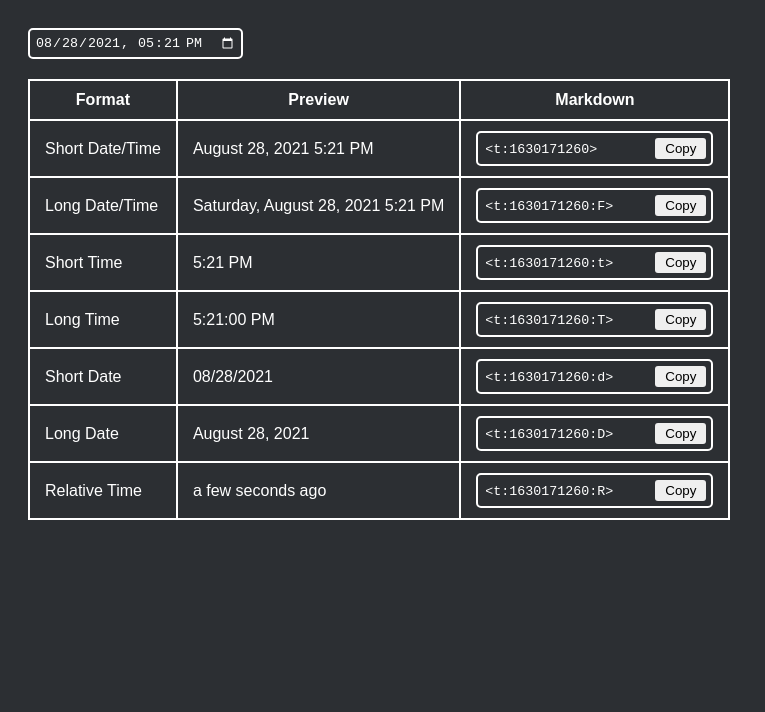
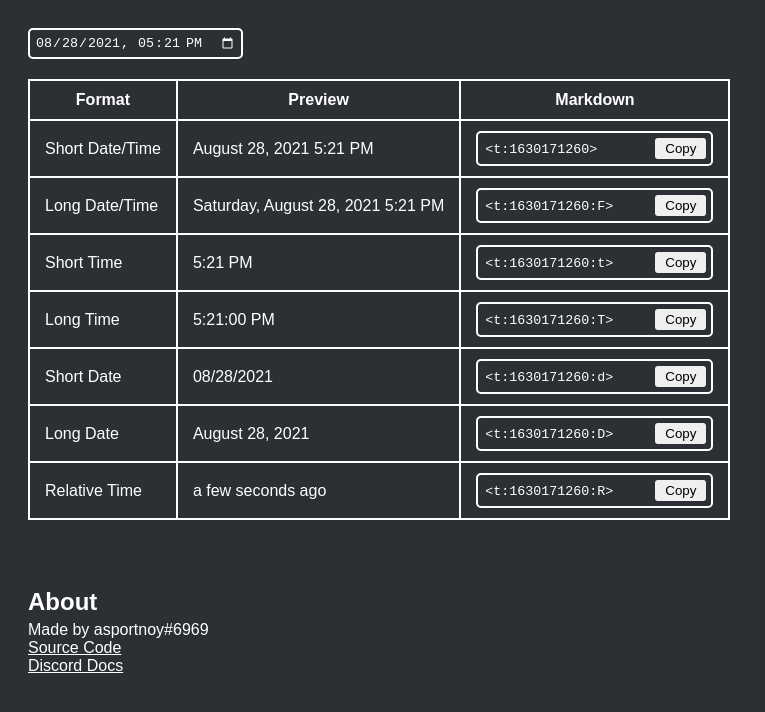
Before and after one commit to asportnoy/discord-timestamp-generator, a plain HTML site: page index.html in a window 1280 px wide. Shown: the whole page, without its empty margins (0-765 px from the left). Drawn offline with nearby package versions, Linux system fonts and the light colour scheme.

Commit message:
Add about

```diff
--- a/index.html
+++ b/index.html
@@ -19,6 +19,15 @@
 			</thead>
 			<tbody id="output"></tbody>
 		</table>
+		<br />
+		<h2>About</h2>
+		<p id="about">
+			Made by asportnoy#6969
+			<br />
+			<a href="https://github.com/asportnoy/discord-timestamp-generator/">Source Code</a>
+			<br />
+			<a href="https://discord.com/developers/docs/reference#message-formatting">Discord Docs</a>
+		</p>
 
 		<script src="https://unpkg.com/dayjs@1.8.21/dayjs.min.js"></script>
 		<script src="https://unpkg.com/dayjs@1.8.21/plugin/localizedFormat.js"></script>
--- a/style.css
+++ b/style.css
@@ -55,3 +55,17 @@ td {
 	padding: 5px;
 	border-radius: 5px;
 }
+
+h2 {
+	margin-top: 50px;
+	margin-bottom: 5px;
+}
+
+#about {
+	margin: 0;
+}
+
+a,
+a:focus {
+	color: white;
+}
```
